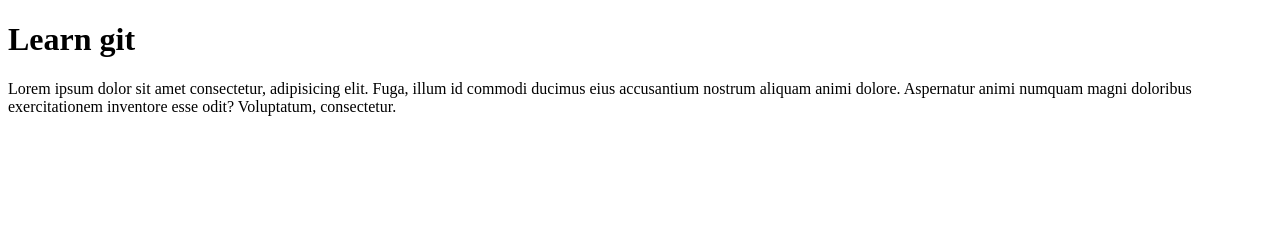
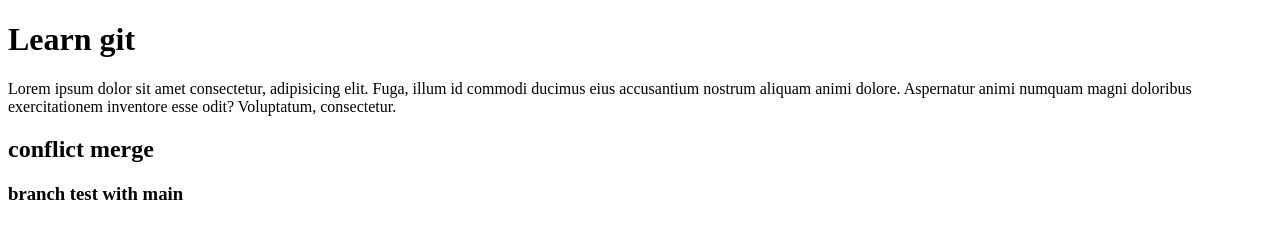
Before and after one commit to Tijprgrmist/gitLearn, a plain HTML site: page index.html in a window 1280 px wide. Drawn offline with Linux system fonts and the light colour scheme.

Commit message:
modified index.html in br main

```diff
--- a/index.html
+++ b/index.html
@@ -12,6 +12,8 @@
     <p>Lorem ipsum dolor sit amet consectetur, adipisicing elit. Fuga, illum id commodi ducimus eius accusantium nostrum
         aliquam animi dolore. Aspernatur animi numquam magni doloribus exercitationem inventore esse odit? Voluptatum,
         consectetur.</p>
+    <h2>conflict merge</h2>
+    <h3>branch test with main</h3>
 </body>
 
 </html>
```
